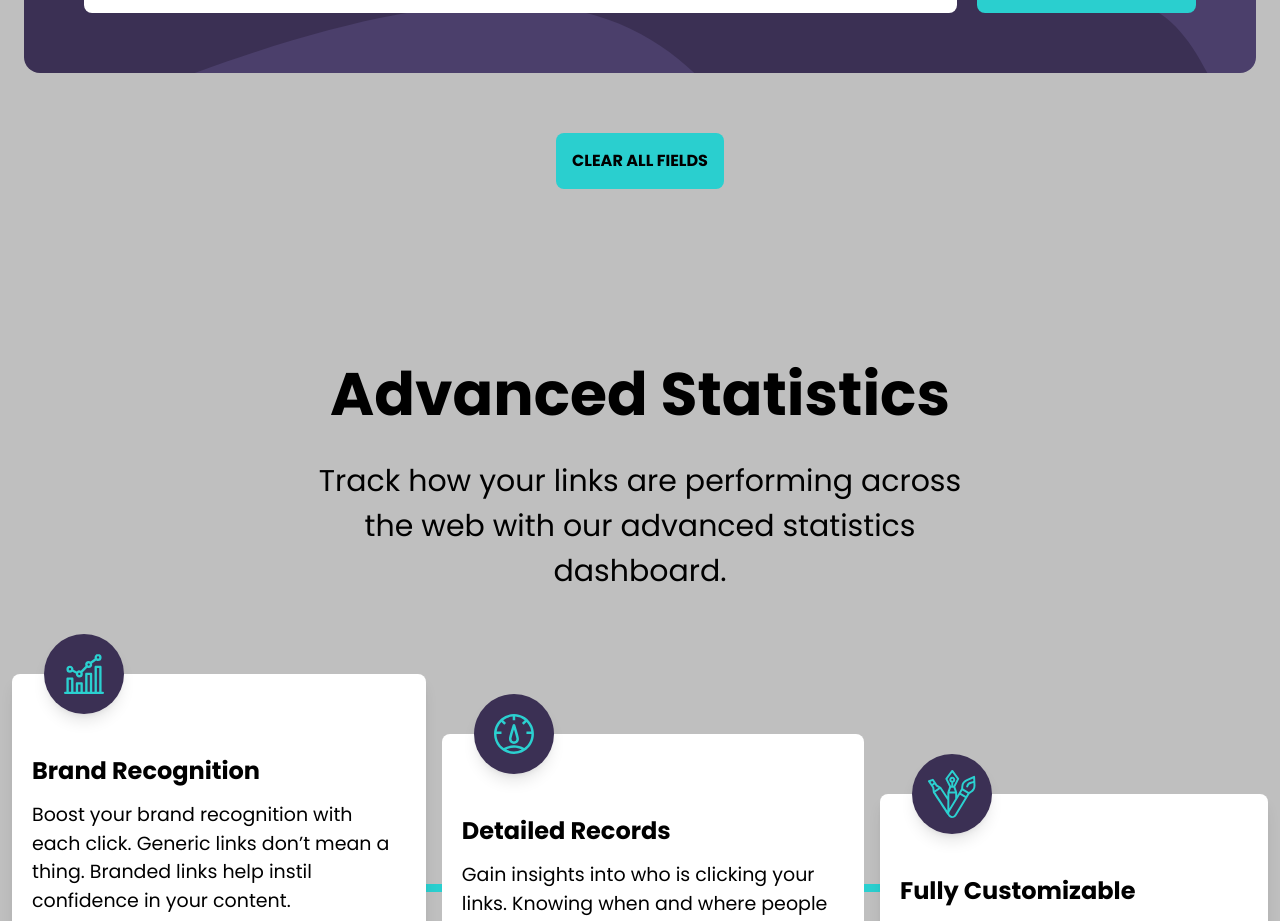
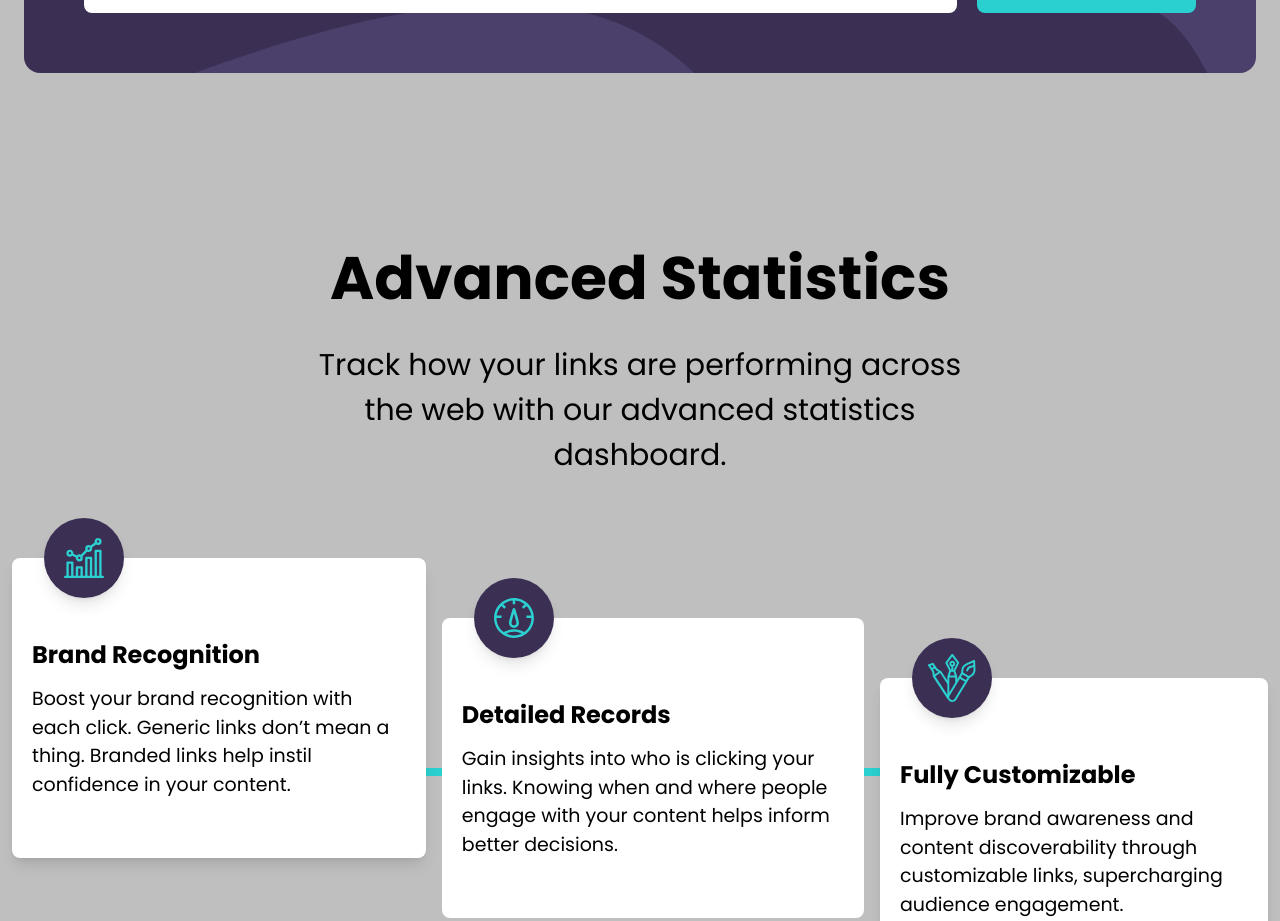
Before and after one commit to Tobak95/shortly, a React (Vite) app: page / in a window 1280 px wide. Shown: the part 800-1721 px from the top of the page. Built offline with nearby package versions, Linux system fonts and the light colour scheme.

Commit message:
feat: made corrections on clearAllFields

```diff
--- a/src/component/Statistics.jsx
+++ b/src/component/Statistics.jsx
@@ -13,7 +13,11 @@ const Statistics = () => {
   const [copy, setCopy] = useState({});
 
   const clearAllFields = () => {
-    setInputValue(""), setShortUrls([]);
+    setInputValue("");
+    setShortUrls([]);
+    setError("");
+    setCopy({});
+    localStorage.removeItem("shortUrls");
   };
 
   const isValidUrl = (urlString) => {
@@ -117,7 +121,7 @@ const Statistics = () => {
           </form>
         </div>
         {shortUrls && (
-          <div className="mt-30 px-3 lg:mt-15 space-y-4">
+          <div className="mt-20 px-3 lg:mt-15 space-y-4">
             {shortUrls.map((link, index) => (
               <div
                 key={index}
@@ -148,13 +152,18 @@ const Statistics = () => {
                 </div>
               </div>
             ))}
-            <div className="flex justify-center">
-              <div className="">
-                <button onClick={clearAllFields} className="p-4 bg-[var(--Blue400)] hover:bg-[var(--Blue200)] font-bold rounded-lg ">
-                  CLEAR ALL FIELDS
-                </button>
+            {shortUrls.length > 0 && (
+              <div className="flex justify-center">
+                <div className="">
+                  <button
+                    onClick={clearAllFields}
+                    className="p-4 bg-[var(--Blue400)] hover:bg-[var(--Blue200)] font-bold rounded-lg "
+                  >
+                    CLEAR ALL FIELDS
+                  </button>
+                </div>
               </div>
-            </div>
+            )}
           </div>
         )}
 
```
